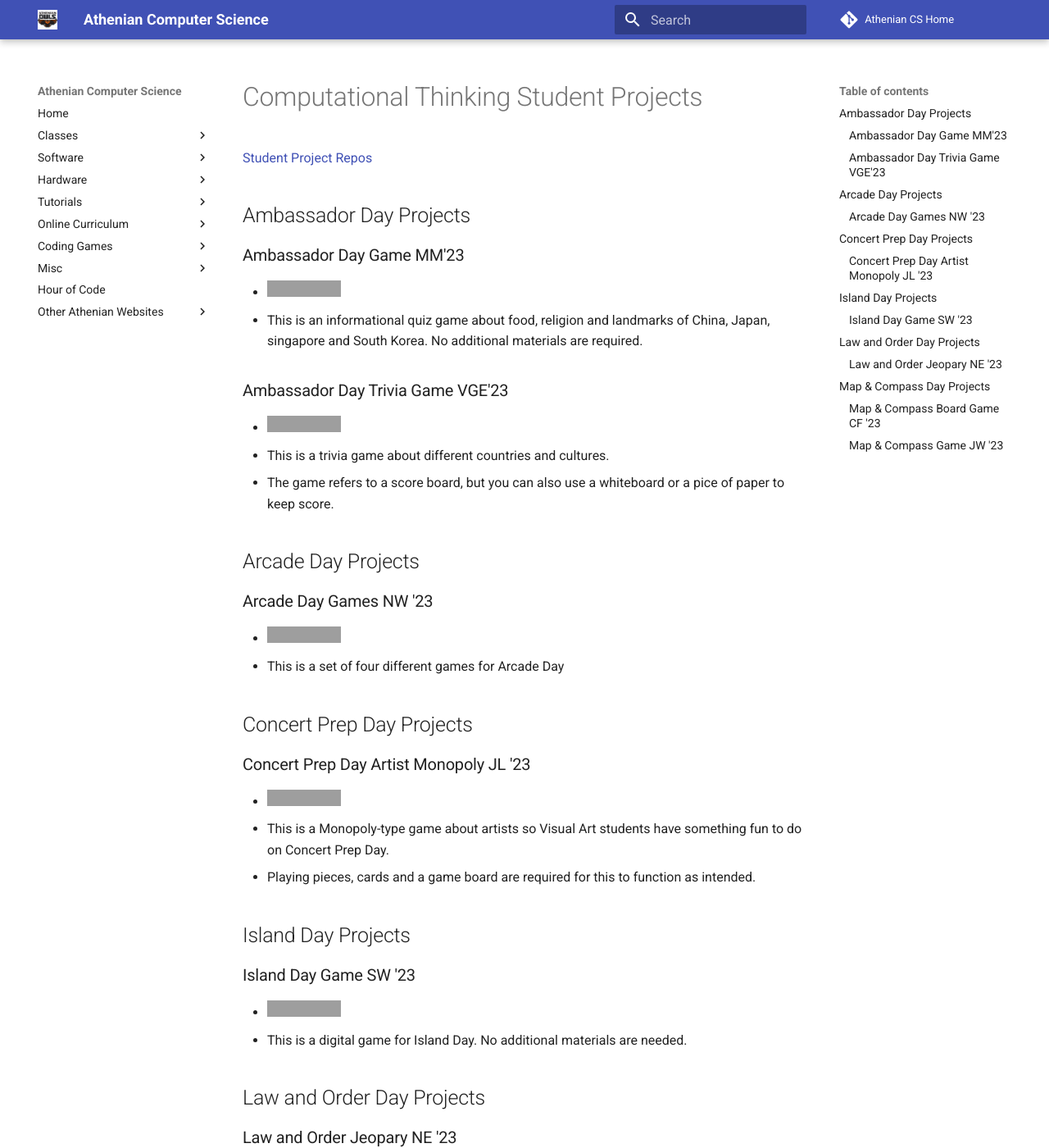
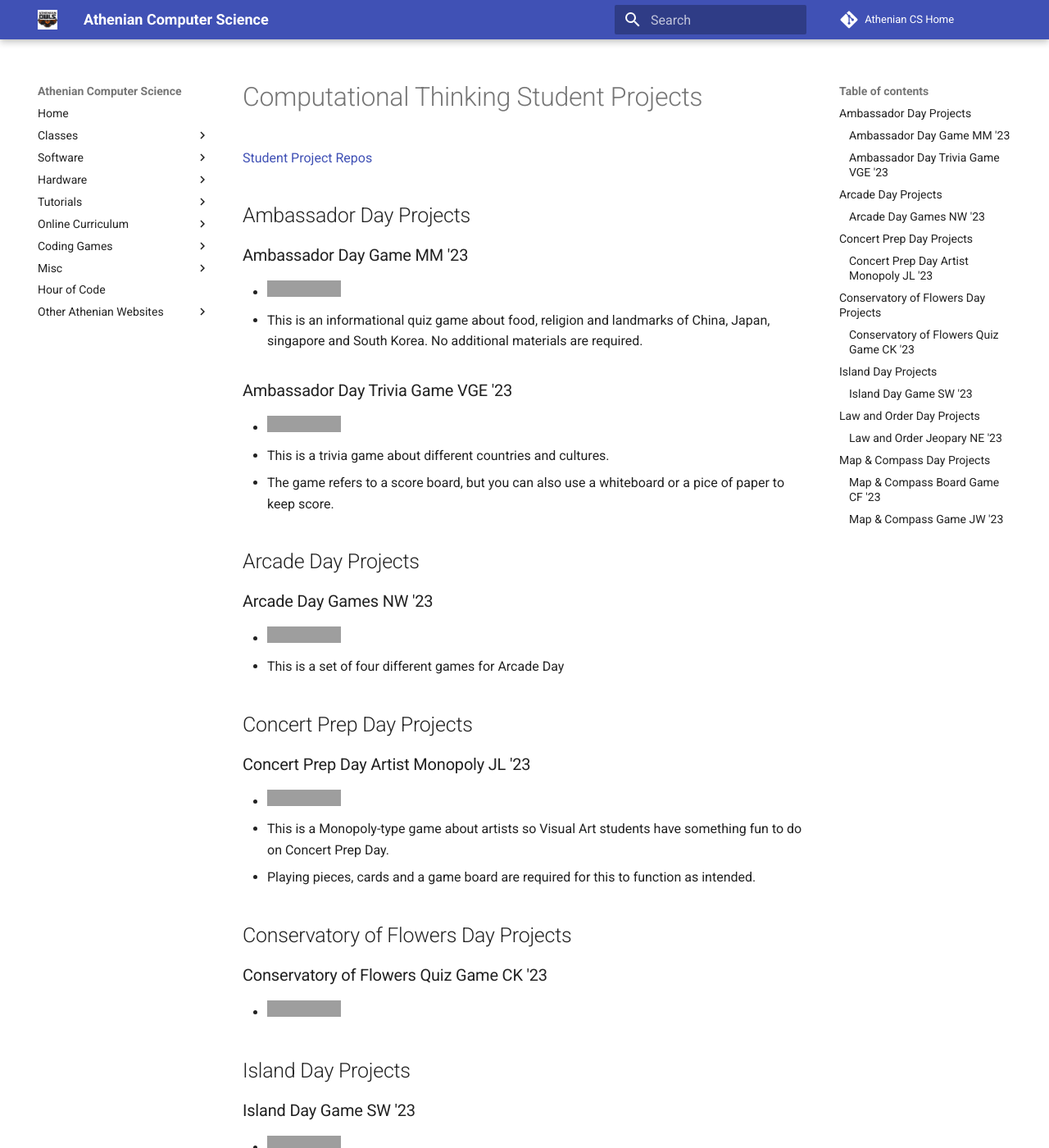
Before and after one commit to athenian-computational-thinking/athenian-cs-mkdocs, an MkDocs documentation site: the page built from docs/ct-projects.md, in a window 1280 px wide and 1400 px high. Shown: the whole window at 82% size. Built offline with MkDocs 1.6.1 and Material for MkDocs 9.7.7, drawn with Linux system fonts in a browser that asks for light colours; comment, search, counter and statistics services are not loaded; grey boxes are pictures that could not be loaded.

Commit message:
Update ct-projects.md

```diff
--- a/docs/ct-projects.md
+++ b/docs/ct-projects.md
@@ -4,11 +4,11 @@
 
 ## Ambassador Day Projects
 
-### Ambassador Day Game MM'23
+### Ambassador Day Game MM '23
 * [![Run on Repl.it](https://repl.it/badge/github/athenian-ct-projects/Ambassador-Day-Game-MM)](https://repl.it/github/athenian-ct-projects/Ambassador-Day-Game-MM)
 * This is an informational quiz game about food, religion and landmarks of China, Japan, singapore and South Korea. No additional materials are required.
 
-### Ambassador Day Trivia Game VGE'23
+### Ambassador Day Trivia Game VGE '23
 * [![Run on Repl.it](https://repl.it/badge/github/athenian-ct-projects/Ambassador-Day-Game-VGE)](https://repl.it/github/athenian-ct-projects/Ambassador-Day-Game-VGE)
 * This is a trivia game about different countries and cultures.
 * The game refers to a score board, but you can also use a whiteboard or a pice of paper to keep score.
@@ -28,6 +28,10 @@
 * This is a Monopoly-type game about artists so Visual Art students have something fun to do on Concert Prep Day.
 * Playing pieces, cards and a game board are required for this to function as intended.
 
+## Conservatory of Flowers Day Projects
+
+### Conservatory of Flowers Quiz Game CK '23
+* [![Run on Repl.it](https://repl.it/badge/github/athenian-ct-projects/Conservatory-of-Flowers-CK)](https://repl.it/github/athenian-ct-projects/Conservatory-of-Flowers-CK)
 
 ## Island Day Projects
 
```
